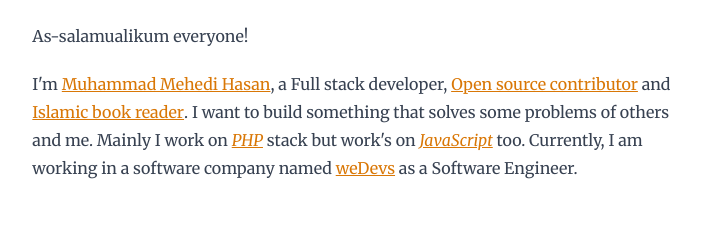
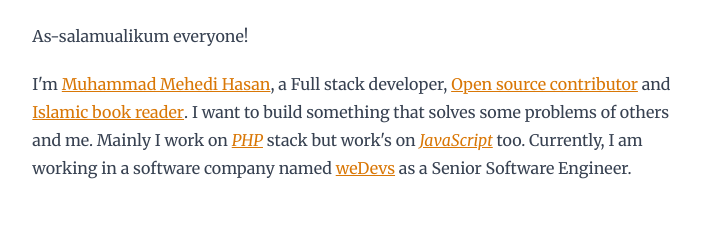
Before and after one commit to mehedimi/mehedi-im, a Vue app: page / in a window 1280 px wide. Shown: the part 254-484 px from the top of the page, without its empty margins (288-991 px from the left). Built offline with nearby package versions, Linux system fonts and the light colour scheme.

Commit message:
Update App.vue

```diff
--- a/src/App.vue
+++ b/src/App.vue
@@ -39,7 +39,7 @@ import Project from "./components/Project.vue";
         >
         too. Currently, I am working in a software company named
         <a href="https://wedevs.com" target="_blank">weDevs</a>
-        as a Software Engineer.
+        as a Senior Software Engineer.
       </p>
 
       <h2>What I have made?</h2>
```
